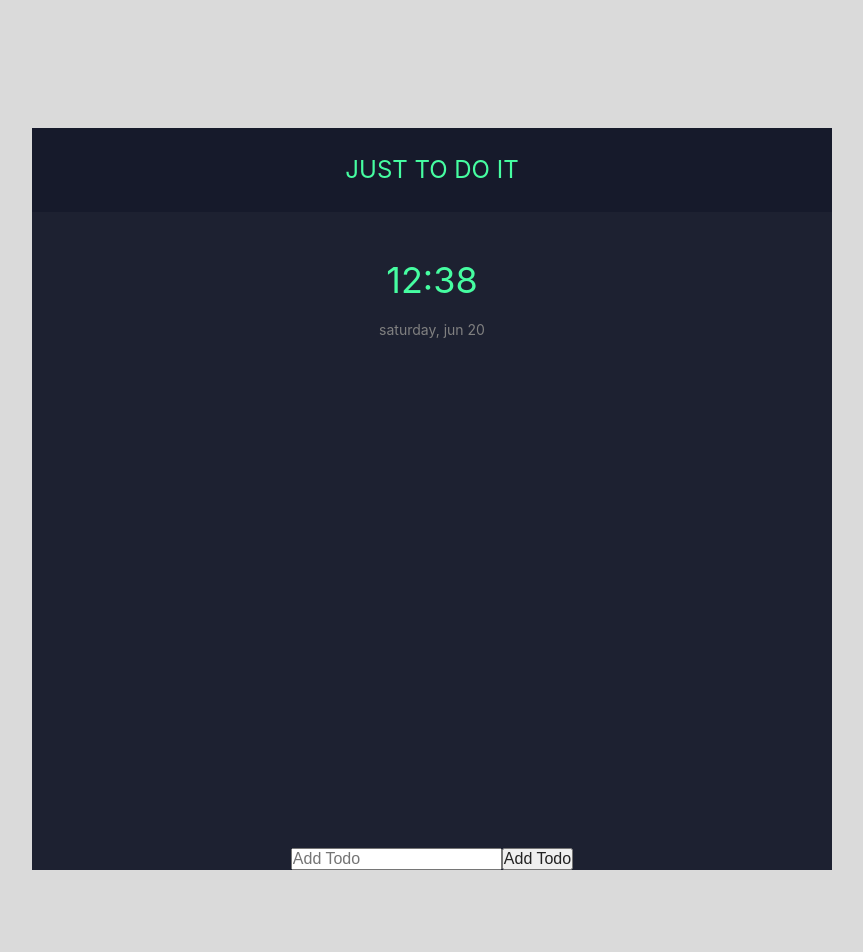
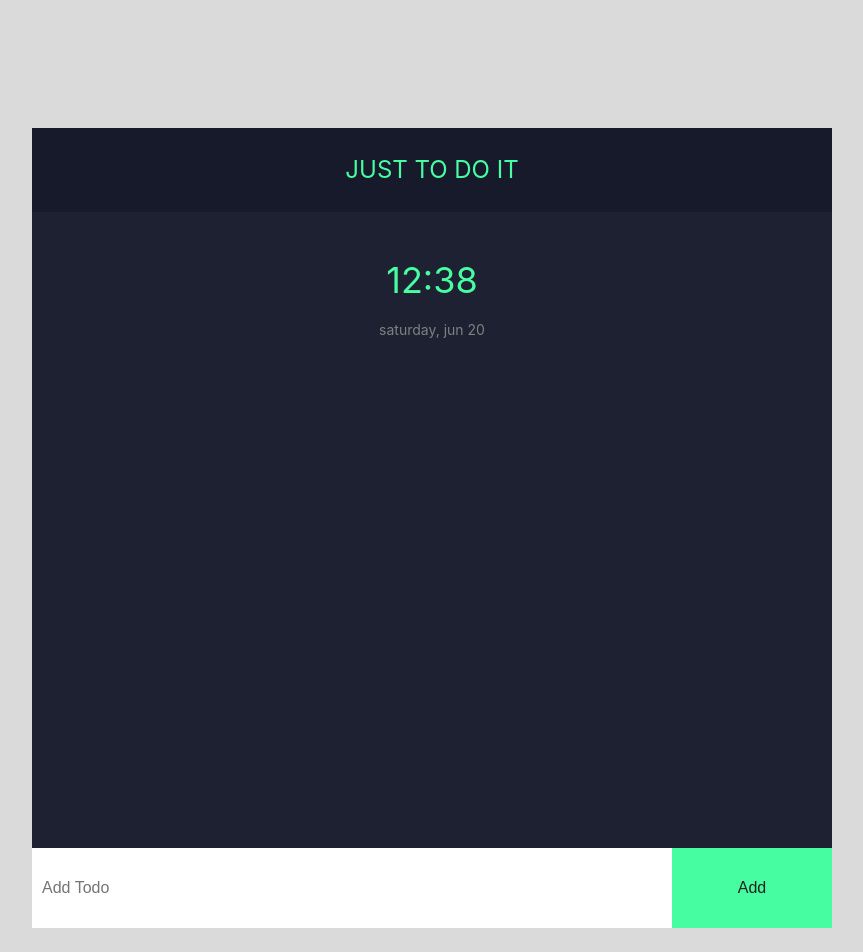
Before and after one commit to Denys-Fadieiev/todo-list-app, a React (Create React App) app: page / in a window 1280 px wide. Shown: the top 952 px of the page, without its empty margins (208-1071 px from the left). Built offline with nearby package versions, Linux system fonts and the light colour scheme.

Commit message:
add all styles

```diff
--- a/src/components/TodoForm/Input/index.jsx
+++ b/src/components/TodoForm/Input/index.jsx
@@ -4,19 +4,20 @@ import { Field } from "formik";
 
 const Input = (props) => {
 	const { name, styles, ...restProps } = props;
+	const { wrapperInputAddTodo, inputAddTodo, error } = styles;
 	return (
 		<Field name={name} >
 			{({ field, form: { errors, touched }, meta }) => {
 
-
 				return (
-					<label >
+					<label className={wrapperInputAddTodo}>
 						<input
               {...restProps}
               {...field}
+							className={inputAddTodo}
             />
 						{meta.error && meta.touched && (
-							<div >{meta.error}</div>
+							<div className={error}>{meta.error}</div>
 						)}
 					</label>
 				);
--- /dev/null
+++ b/src/components/TodoForm/TodoForm.module.scss
@@ -0,0 +1,35 @@
+.formAddTodo{
+  display: flex;
+  width: 100%;
+  height: 10vh;
+  // border: solid 1px #161a2bf6;
+
+}
+.wrapperInputAddTodo{
+  position: relative;
+  width: 80%;
+  height: 100%;
+}
+.inputAddTodo{
+  width: 100%;
+  height: 100%;
+  padding: 20px 10px;
+  border: none;
+}
+.error {
+  position: absolute;
+  bottom: 0px;
+  left: 0;
+  width: 100%;
+  margin: 5px 0px;
+  color: red;
+  font-size: 10px;
+  text-align: center;
+  text-transform: uppercase;
+}
+.btnAddTodo{
+  width: 20%;
+  padding: 15px 10px;
+  border: none;
+  background: rgb(70, 253, 161);
+}
--- a/src/components/TodoForm/index.jsx
+++ b/src/components/TodoForm/index.jsx
@@ -4,6 +4,9 @@ import Input from './Input';
 import { connect } from 'react-redux';
 import { addTodo } from '../../store/slices';
 import { TODOLIST_VALIDATION_SCHEMA } from '../../utils/validate/validationSchema';
+import styles from './TodoForm.module.scss';
+
+const { formAddTodo, btnAddTodo } = styles;
 
 const TodoForm = ({createNewTodo}) => {
   const initialValues = {todoText: '',};
@@ -19,14 +22,18 @@ const TodoForm = ({createNewTodo}) => {
       onSubmit={handleSubmit}
       validationSchema={TODOLIST_VALIDATION_SCHEMA}
     >
-      <Form>
+      <Form className={formAddTodo}>
         <Input
           type='text'
           name='todoText'
           placeholder='Add Todo'
           autoFocus
+          styles={styles}
         />
-        <button type='submit'>Add Todo</button>
+        <button
+          type='submit'
+          className={btnAddTodo}
+        >Add</button>
       </Form>
     </Formik>
   );
--- /dev/null
+++ b/src/components/TodoList/TodoList.module.scss
@@ -0,0 +1,68 @@
+.listContainer{
+
+  padding: 0 20px;
+  overflow: hidden;
+  // background: red;
+
+}
+.item{
+  position: relative;
+  display: flex;
+  width: 100%;
+  margin-bottom: 15px;
+  padding: 25px 55px 25px 25px;
+  border: solid gray 1px;
+  border-radius: 10px;
+  color: gray;
+}
+.item:hover, .item:focus, .item:active{
+  border: solid rgb(70, 253, 161) 1px;
+}
+.checkbox{
+  position: relative;
+  width: 100%;
+  display: flex;
+  overflow: hidden;
+}
+.checkboxInput{
+  -webkit-appearance: none;
+  appearance: none;
+  position: absolute;
+}
+.checkboxLabel{
+  padding-left: 25px;
+  font-size: 14px;
+  color: gray;
+  cursor: pointer;
+}
+.checkboxLabel::before{
+  content: '';
+  display: block;
+  width: 15px;
+  height: 15px;
+  border-radius: 50%;
+  background-color: rgb(70, 253, 161);
+  position: absolute;
+  top: 0;
+  left: 0;
+  z-index: 1;
+}
+.checkboxInput:checked + .checkboxLabel::before{
+  background-color: red;
+}
+.checkboxInput:checked + .checkboxLabel{
+  text-decoration: line-through;
+}
+.btnDel{
+  position: absolute;
+  top: 20px;
+  right: 20px;
+  font-size: 22px;
+  font-weight: 800;
+  background: none;
+  border: none;
+  color:  rgb(70, 253, 161);
+}
+.btnDel:hover{
+  color:  red;
+}
--- a/src/components/TodoList/index.jsx
+++ b/src/components/TodoList/index.jsx
@@ -1,21 +1,28 @@
 import React from 'react';
 import { connect } from 'react-redux';
-import { AiOutlineDelete } from 'react-icons/ai';
+import { AiFillDelete } from 'react-icons/ai';
 import { deleteTodo, completeTodo } from '../../store/slices';
+import styles from './TodoList.module.scss';
+
+const { listContainer, item, checkbox, checkboxInput, checkboxLabel, btnDel } = styles;
 
 const TodoList = ({ todoList, remove, complete }) => {
   return (
-    <ul>
+    <ul className={listContainer}>
       {todoList.map(todo => (
-        <li key={todo.id}>
-          <input
-            type='checkbox'
-            checked={todo.completeTodo}
-            onChange={() => complete(todo.id)}
-          />
-          <p>{todo.todoText}</p>
-          <button onClick={() => remove(todo.id)}>
-            <AiOutlineDelete/>
+        <li key={todo.id} className={item}>
+          <div className={checkbox}>
+            <input
+              id='checkbox'
+              type='checkbox'
+              checked={todo.completeTodo}
+              onChange={() => complete(todo.id)}
+              className={checkboxInput}
+            />
+            <label className={checkboxLabel} for='checkbox'>{todo.todoText}</label>
+          </div>
+          <button onClick={() => remove(todo.id)} className={btnDel}>
+            <AiFillDelete/>
           </button>
         </li>
       ))}
@@ -23,7 +30,7 @@ const TodoList = ({ todoList, remove, complete }) => {
   );
 };
 
-const mapStateToProps = ({ tidoListState }) => tidoListState;
+const mapStateToProps = ({ todoListState }) => todoListState;
 
 const mapDispatchToProps = dispatch => ({
   remove: id => dispatch(deleteTodo(id)),
--- a/src/store/store.js
+++ b/src/store/store.js
@@ -3,7 +3,7 @@ import todoListReducer from './slices/index';
 
 const store = configureStore({
   reducer: {
-    tidoListState: todoListReducer,
+    todoListState: todoListReducer,
   },
 });
 
```
